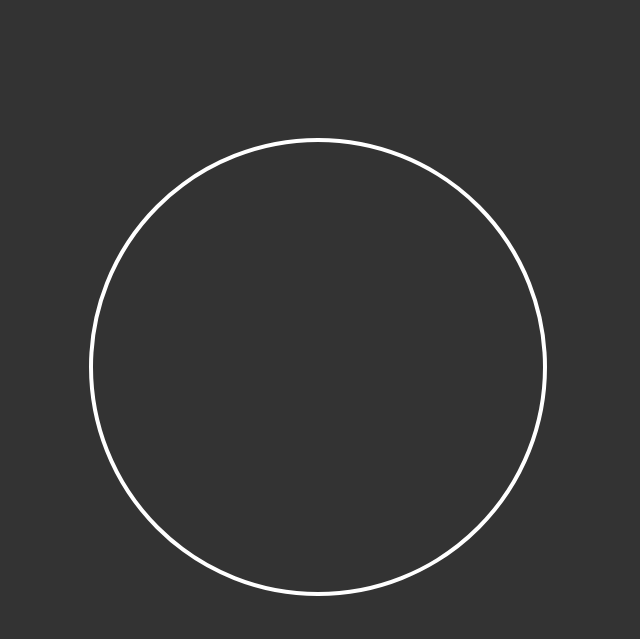
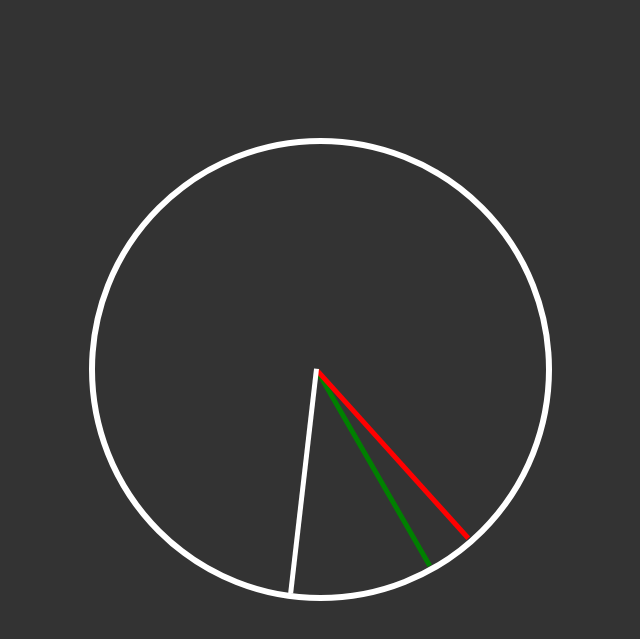
Before and after one commit to nugoose/css_js_clock_2, a plain HTML site: page index.html in a window 1280 px wide. Shown: the part 157-796 px from the top of the page, without its empty margins (326-966 px from the left). Drawn offline with Linux system fonts and the light colour scheme; a web font is replaced by a local one.

Commit message:
updated js mostly
working hands but not 100% ready

```diff
--- a/css_js_clock.css
+++ b/css_js_clock.css
@@ -61,8 +61,40 @@ a{
 }
 
 #theClock{
-    width: 450px;
-    height: 450px;
+    width: 451px;
+    height: 451px;
     border-radius: 50%;
-    border: solid 4px white;
+    border: solid 6px white;
+
+    -ms-transform: rotate(180deg);
+    -webkit-transform: rotate(180deg);
+    transform: rotate(180deg);
 }
+
+.hands{
+    width: 1%;
+    height: 50%;
+
+    position: absolute;
+    top: 50%;
+    bottom: 0;
+    right: 0;
+    left: 0;
+
+    margin: auto;
+    transform-origin: 100% 0;
+
+    transition: all 1s;
+}
+
+#hoursHand{
+    background-color: green;
+}
+
+#minutesHand{
+    background-color: red;
+}
+
+#secondsHand{
+    background-color: white;
+}
--- a/css_js_clock.js
+++ b/css_js_clock.js
@@ -4,4 +4,23 @@ var domReady = function(callback) {
 
 domReady(function() {
 
+    setInterval(function(){
+        var t = new Date(),
+        h = t.getHours(),
+        m = t.getMinutes(),
+        s = t.getSeconds(),
+        hDeg = 'rotate(' + ((h % 12)*30) + 'deg)',
+        mDeg = 'rotate(' + (m * 6) + 'deg)',
+        sDeg = 'rotate(' + (s * 6) + 'deg)';
+
+        console.log(h,m,s);
+
+        /////hours////
+        document.getElementById('hoursHand').style.transform = hDeg;
+        ////minutes////
+        document.getElementById('minutesHand').style.transform = mDeg;
+        /////seconds/////
+        document.getElementById('secondsHand').style.transform = sDeg;
+    }, 1000);
+
 });
--- a/index.html
+++ b/index.html
@@ -11,7 +11,11 @@
             <h2>this is a <strong><a href="https://javascript30.com/">javascript30</a></strong> project</h2>
         </div>
         <div id="clockBox">
-            <div id="theClock"></div>
+            <div id="theClock">
+                <div class='hands' id='hoursHand'></div>
+                <div class='hands' id='minutesHand'></div>
+                <div class='hands' id='secondsHand'></div>
+            </div>
         </div>
     </body>
 </html>
```
